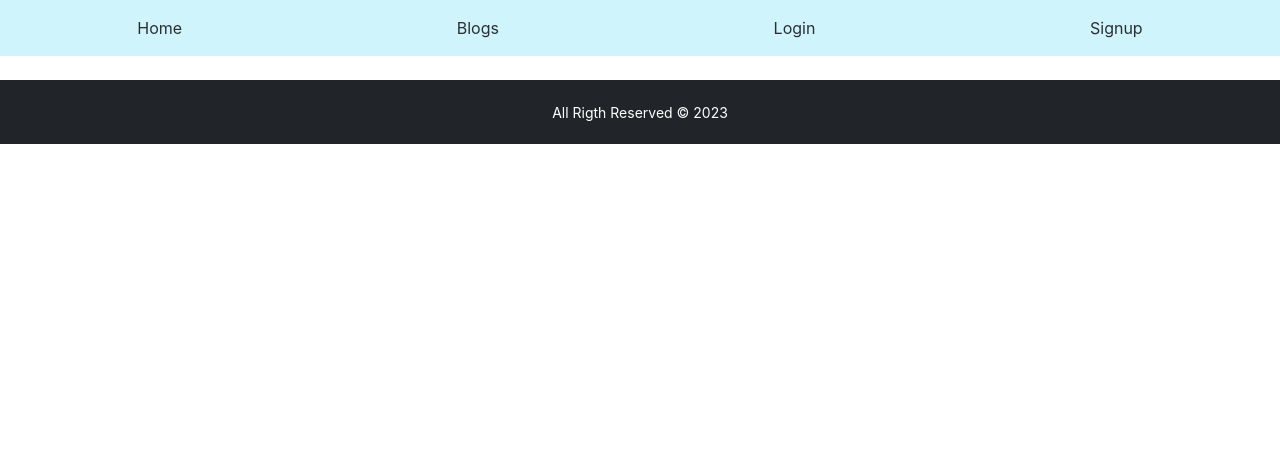
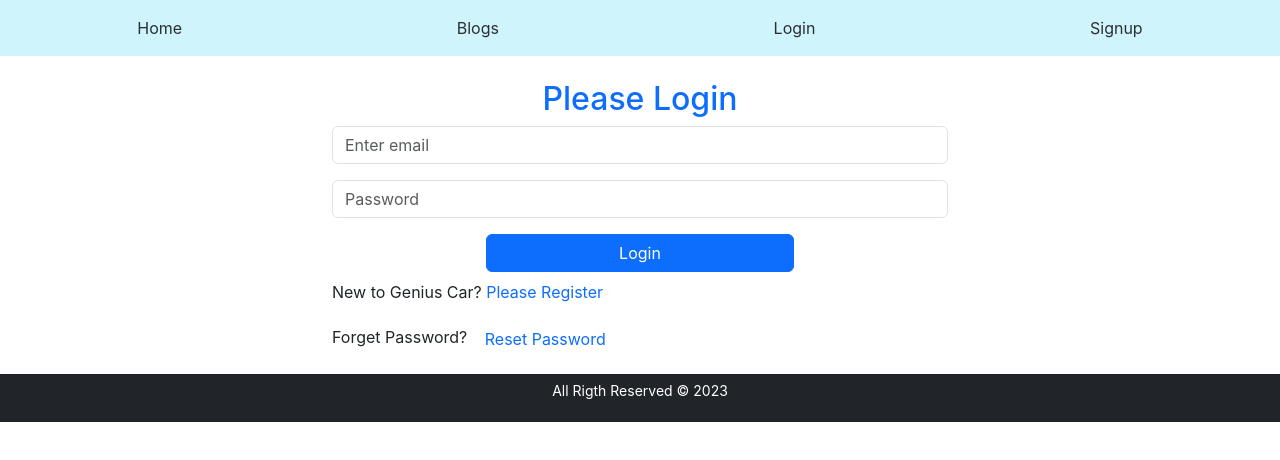
Before and after one commit to tanvirhossain10/a-10, a React (Create React App) app: page /login in a window 1280 px wide. Shown: the top 460 px of the page. Built offline with nearby package versions, Linux system fonts and the light colour scheme.

Commit message:
add loading while loading

```diff
--- a/package.json
+++ b/package.json
@@ -7,11 +7,13 @@
     "@testing-library/react": "^13.4.0",
     "@testing-library/user-event": "^13.5.0",
     "bootstrap": "^5.3.2",
+    "firebase": "^10.4.0",
     "localforage": "^1.10.0",
     "match-sorter": "^6.3.1",
     "react": "^18.2.0",
     "react-bootstrap": "^2.9.0",
     "react-dom": "^18.2.0",
+    "react-firebase-hooks": "^5.1.1",
     "react-router-dom": "^6.16.0",
     "react-scripts": "5.0.1",
     "sort-by": "^1.2.0",
--- a/src/App.js
+++ b/src/App.js
@@ -4,13 +4,15 @@ import Header from './components/Header/Header';
 import { Route, Router, Routes } from 'react-router-dom';
 import Home from './components/Home/Home';
 import Footer from './components/Footer/Footer';
+import Login from './components/Login/Login';
 
 function App() {
   return (
-    <div>
+    <div className=''>
       <Header></Header>
       <Routes>
         <Route path='/' element={<Home></Home>}></Route>
+        <Route path='/login' element={<Login></Login>}></Route>
       </Routes>
       <Footer></Footer>
     </div>
--- a/src/components/Footer/Footer.css
+++ b/src/components/Footer/Footer.css
@@ -1 +1,7 @@
-.footer {}
+footer {
+    /* margin-top: 10%;
+    height: 100%; */
+    /* position: fixed; */
+    /* bottom: 0; */
+    /* display: none; */
+}
--- a/src/components/Footer/Footer.js
+++ b/src/components/Footer/Footer.js
@@ -3,8 +3,8 @@ import "./Footer.css"
 
 const Footer = () => {
     return (
-        <footer className='text-center text-white bg-dark py-1'>
-            <p className='mt-3'><small >All Rigth Reserved &copy; {new Date().getFullYear()}</small></p>
+        <footer className='text-center text-white bg-dark py-1 '>
+            <p className=''><small >All Rigth Reserved &copy; {new Date().getFullYear()}</small></p>
         </footer>
     );
 };
--- a/src/components/Home/Home.js
+++ b/src/components/Home/Home.js
@@ -21,7 +21,7 @@ const Home = () => {
             <div className="" >
                 <img style={{ height: "10%" }} className='w-100 ' src={banner} alt="" />
             </div>
-            <div className="service-section row mt-3 ">
+            <div className="service-section row mt-3 mb-5">
                 <h2 className='text-warning text-center'>Our Services</h2>
                 {
                     services.map(service => <Service servic={service} key={service.id}></Service>)
--- /dev/null
+++ b/src/components/Login/Login.js
@@ -0,0 +1,29 @@
+import React from 'react';
+import { Button, Form } from 'react-bootstrap';
+import { Link } from 'react-router-dom';
+
+const Login = () => {
+    return (
+        <div className='container w-50 mx-auto'>
+            <h2 className='text-primary text-center mt-2'>Please Login</h2>
+            <Form onSubmit={'t'}>
+                <Form.Group className="mb-3" controlId="formBasicEmail">
+                    <Form.Control type="email" placeholder="Enter email" required />
+                </Form.Group>
+                <Form.Group className="mb-3" controlId="formBasicPassword">
+                    <Form.Control type="password" placeholder="Password" required />
+                </Form.Group>
+                <Button variant="primary w-50 mx-auto d-block mb-2" type="submit">
+                    Login
+                </Button>
+            </Form>
+            {''}
+            <p>New to Genius Car? <Link to="/register" className='text-primary pe-auto text-decoration-none' onClick={''}>Please Register</Link> </p>
+            <p>Forget Password? <button className='btn btn-link text-primary pe-auto text-decoration-none' onClick={''}>Reset Password</button> </p>
+            {/* <SocialLogin></SocialLogin> */}
+            {/* <ToastContainer /> */}
+        </div>
+    );
+};
+
+export default Login;
```
Also changed, not shown: src/components/CheckOut/CheckOut.js (added, +11 -0 lines), src/components/Loading/Loading.js (added, +11 -0 lines), src/components/RequireAuth/ReqiureAuth.js (added, +21 -0 lines), src/firebase.init.js (added, +20 -0 lines), 1 other file (tests, documents, lock files or other folders).
